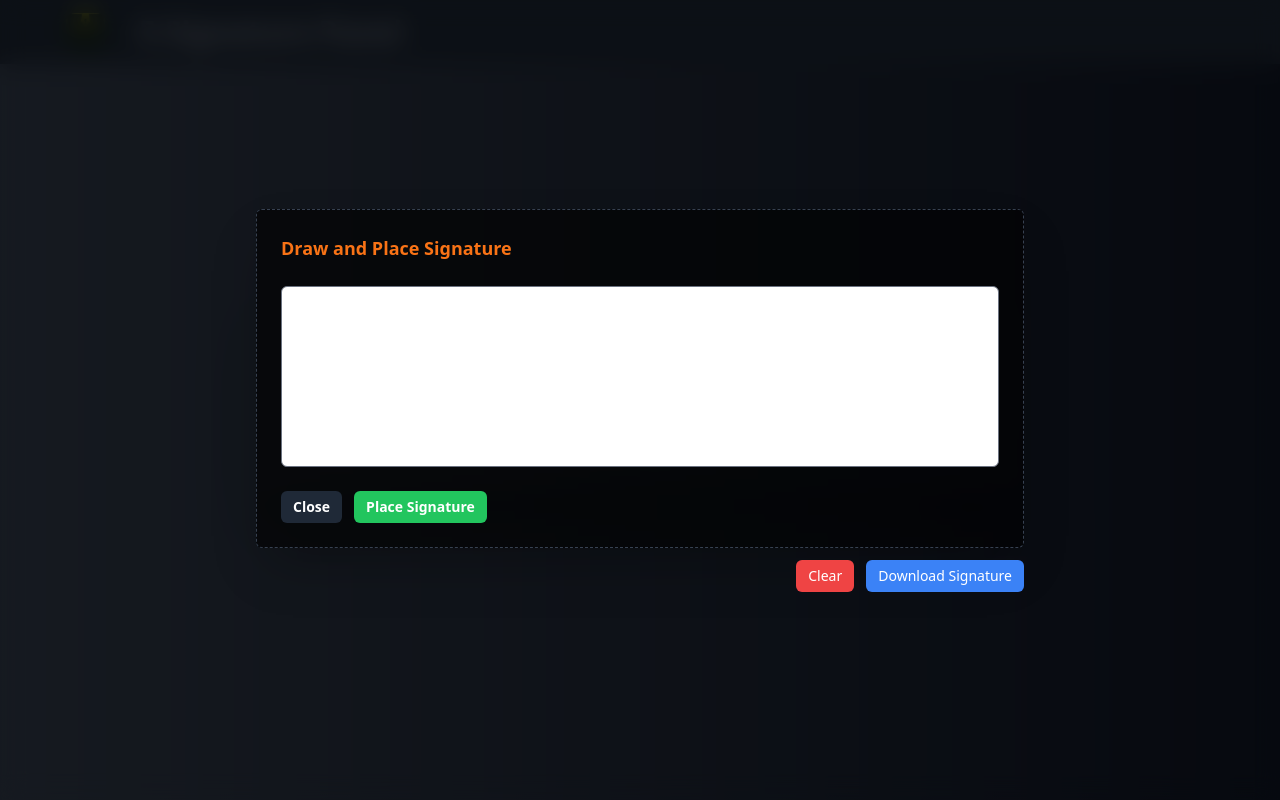
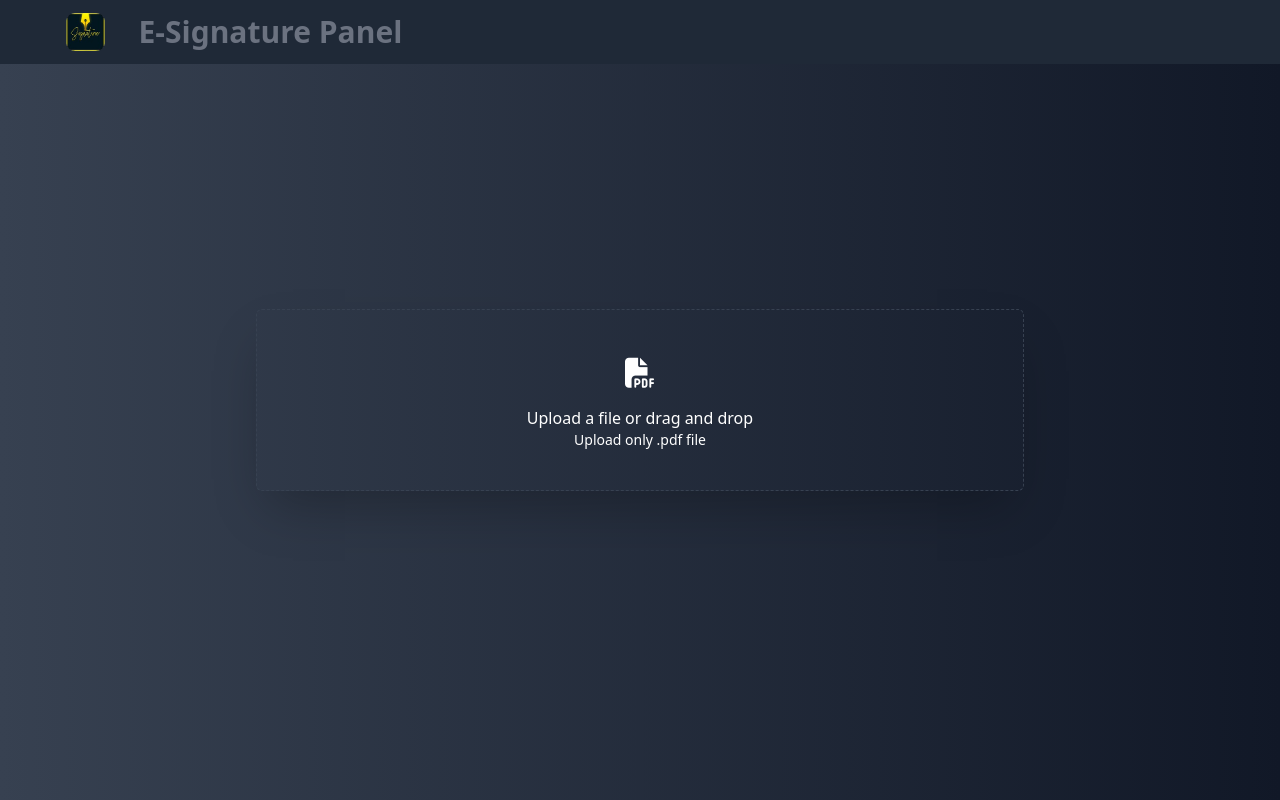
Before and after one commit to venky-123-debug/eSignature, a Svelte app: page / in a window 1280 px wide. Built offline with nearby package versions, Linux system fonts and the light colour scheme.

Commit message:
transparent sign issue fixed

```diff
--- a/src/Pages/Panel/index.svelte
+++ b/src/Pages/Panel/index.svelte
@@ -1,95 +1,18 @@
 <script>
-  import { onMount } from "svelte"
   import Header from "./components/header.svelte"
   import Upload from "./components/upload.svelte"
   import TopSubNav from "./components/topSubNav.svelte"
   import SignaturePanel from "./shared/signaturePanel.svelte"
 
-  let canvas
-  let ctx
-  let isDrawing = false
-  let signatureDrawn = false
   let showSignPanel = false
   let pdf
   let showPdf = false
+  let signImg
 
-  onMount(() => {
-    try {
-      if (canvas) {
-        ctx = canvas.getContext("2d")
-      }
-    } catch (error) {
-      console.error(error)
-    }
-  })
-
-  const startDrawing = (e) => {
-    isDrawing = true
-    draw(e)
+  $:{
+    console.log(signImg);
   }
 
-  const draw = (e) => {
-    if (!isDrawing) return
-
-    ctx.lineWidth = 2
-    ctx.lineCap = "round"
-    ctx.strokeStyle = "#000"
-
-    ctx.lineTo(e.clientX - canvas.offsetLeft, e.clientY - canvas.offsetTop)
-    ctx.stroke()
-    ctx.beginPath()
-    ctx.moveTo(e.clientX - canvas.offsetLeft, e.clientY - canvas.offsetTop)
-
-    signatureDrawn = true
-  }
-
-  const startDrawingTouch = (e) => {
-    isDrawing = true
-    drawTouch(e.touches[0])
-  }
-
-  const drawTouch = (e) => {
-    if (!isDrawing) return
-
-    ctx.lineWidth = 2.5
-    ctx.lineCap = "round"
-    ctx.strokeStyle = "#000"
-
-    ctx.lineTo(e.clientX - canvas.offsetLeft, e.clientY - canvas.offsetTop)
-    ctx.stroke()
-    ctx.beginPath()
-    ctx.moveTo(e.clientX - canvas.offsetLeft, e.clientY - canvas.offsetTop)
-
-    signatureDrawn = true
-  }
-
-  const stopDrawing = () => {
-    isDrawing = false
-    ctx.beginPath()
-  }
-
-  const clearCanvas = () => {
-    ctx.clearRect(0, 0, canvas.width, canvas.height)
-    signatureDrawn = false // Reset signature drawn
-  }
-
-  const downloadSignature = () => {
-    const url = canvas.toDataURL("image/png")
-    const link = document.createElement("a")
-    link.href = url
-    link.download = "signature.png"
-    document.body.appendChild(link)
-    link.click()
-    document.body.removeChild(link)
-  }
-
-  const placeSign = () => {
-    try {
-      console.log(canvas.toDataURL("image/png"))
-    } catch (error) {
-      console.error(error);
-    }
-  }
 </script>
 
 <div class="relative flex min-h-screen w-screen flex-col items-center justify-center gap-3 overflow-hidden bg-gradient-to-r from-gray-700 to-gray-900">
@@ -98,4 +21,4 @@
   <Upload bind:pdf bind:showPdf />
 </div>
 
-<SignaturePanel on:mousedown={startDrawing} on:mousemove={draw} on:mouseup={stopDrawing} on:mouseout={stopDrawing} on:touchstart={startDrawingTouch} on:touchmove={drawTouch} on:touchend={drawTouch} bind:canvas bind:signatureDrawn bind:showSignPanel on:click={clearCanvas} on:downloadSignature={downloadSignature} on:close={() => (showSignPanel = false)} on:ok={placeSign}/>
+<SignaturePanel bind:showSignPanel bind:signImg/>
--- a/src/Pages/Panel/shared/signaturePanel.svelte
+++ b/src/Pages/Panel/shared/signaturePanel.svelte
@@ -1,27 +1,136 @@
 <script>
-  import { createEventDispatcher } from "svelte"
+  import { createEventDispatcher, onMount } from "svelte"
   const dispatch = createEventDispatcher()
+  export let signImg
   export let showSignPanel = false
-  export let canvas
-  export let signatureDrawn = false
-  export let showPdf = false
+
+  let canvas
+  let ctx
+  let isDrawing = false
+  let signatureDrawn = false
+  let showPdf = false
+
+  onMount(() => {
+    try {
+      if (canvas) {
+        ctx = canvas.getContext("2d")
+      }
+    } catch (error) {
+      console.error(error)
+    }
+  })
+
+  const startDrawing = (e) => {
+    isDrawing = true
+    draw(e)
+  }
+
+  const draw = (e) => {
+    if (!isDrawing) return
+
+    ctx.lineWidth = 2
+    ctx.lineCap = "round"
+    ctx.strokeStyle = "#000"
+
+    ctx.lineTo(e.clientX - canvas.offsetLeft, e.clientY - canvas.offsetTop)
+    ctx.stroke()
+    ctx.beginPath()
+    ctx.moveTo(e.clientX - canvas.offsetLeft, e.clientY - canvas.offsetTop)
+
+    signatureDrawn = true // Set signature drawn to true
+  }
+
+  const startDrawingTouch = (e) => {
+    isDrawing = true
+    drawTouch(e.touches[0])
+  }
+
+  const drawTouch = (e) => {
+    if (!isDrawing) return
+    ctx.clearRect(0, 0, canvas.width, canvas.height)
+
+    ctx.lineWidth = 2.5
+    ctx.lineCap = "round"
+    ctx.strokeStyle = "#000"
+
+    ctx.lineTo(e.clientX - canvas.offsetLeft, e.clientY - canvas.offsetTop)
+    ctx.stroke()
+    ctx.beginPath()
+    ctx.moveTo(e.clientX - canvas.offsetLeft, e.clientY - canvas.offsetTop)
+
+    signatureDrawn = true // Set signature drawn to true
+  }
+
+  const stopDrawing = () => {
+    isDrawing = false
+    ctx.beginPath()
+  }
+
+  const clearCanvas = () => {
+    ctx.clearRect(0, 0, canvas.width, canvas.height)
+    signatureDrawn = false // Reset signature drawn
+  }
+
+  const downloadSignature = () => {
+    const url = canvas.toDataURL("image/png")
+    const link = document.createElement("a")
+    link.href = url
+    link.download = "signature.png"
+    document.body.appendChild(link)
+    link.click()
+    document.body.removeChild(link)
+  }
+  const placeSign = () => {
+    const aspectRatio = 5.5 / 1.2
+
+    // Calculate new dimensions while maintaining aspect ratio
+    let newWidth, newHeight
+    if (canvas.width / canvas.height > aspectRatio) {
+      newWidth = (canvas.height * aspectRatio) / 1.5
+      newHeight = canvas.height
+    } else {
+      newWidth = canvas.width / 1.5
+      newHeight = canvas.width / aspectRatio
+    }
+
+    // Create a temporary canvas to hold the resized image
+    const tempCanvas = document.createElement("canvas")
+    const tempCtx = tempCanvas.getContext("2d")
+
+    // Set the new canvas dimensions
+    tempCanvas.width = newWidth
+    tempCanvas.height = newHeight
+
+    // Set transparent background
+    tempCtx.clearRect(0, 0, tempCanvas.width, tempCanvas.height)
+
+    // Draw the original signature onto the temporary canvas with the new dimensions
+    tempCtx.drawImage(canvas, 0, 0, newWidth, newHeight)
+
+    // Update the signImg with the resized signature with transparent background
+    signImg = tempCanvas.toDataURL("image/png")
+  }
+
+  const closePanel = () => {
+    try {
+      showSignPanel = false
+      clearCanvas()
+    } catch (error) {
+      console.error(error)
+    }
+  }
 </script>
 
-<div class:hidden={showSignPanel && showPdf} class="relative z-10">
+<div class:hidden={!showSignPanel && !showPdf} class="relative z-10">
   <div class="fixed inset-0 z-30 bg-black/60 backdrop-blur-md transition-opacity" />
   <div class="fixed inset-0 z-40 flex w-screen flex-col items-center justify-center gap-3 overflow-y-auto">
-    <div class="flex h-auto w-3/5 flex-col bg-black/60 rounded-md gap-6 border border-dashed border-gray-700 p-6 shadow-2xl">
-      <h1 class="text-left font-semibold text-lg text-orange-500">Draw and Place Signature</h1>
-      <!-- svelte-ignore a11y-mouse-events-have-key-events -->
-      <canvas on:mousedown on:mousemove on:mouseup on:mouseout on:touchstart on:touchmove on:touchend bind:this={canvas} width="400" height="100" class="z-30 cursor-pointer rounded-md border border-gray-500 bg-white" />
-      <div class="flex w-full items-center justify-start gap-3">
-        <button on:click={() => dispatch("close")} type="button" class="flex min-w-fit items-center justify-center rounded-md bg-gray-800 px-3 py-1.5 text-sm font-semibold text-white hover:bg-gray-900 active:bg-gray-800">Close</button>
-        <button disabled={!signatureDrawn} on:click={() => dispatch("ok")} type="button" class="flex min-w-fit items-center justify-center rounded-md bg-green-500 px-3 py-1.5 text-sm font-semibold text-white hover:bg-green-600 active:bg-green-500 disabled:cursor-not-allowed">Place Signature</button>
-      </div>
-    </div>
-    <div class="flex w-3/5 items-center justify-end gap-3">
-      <button on:click type="button" class="flex min-w-[36px] items-center justify-center rounded-md bg-red-500 px-3 py-1.5 text-sm text-white hover:bg-red-600 active:bg-red-500 disabled:cursor-not-allowed" disabled={!signatureDrawn}>Clear</button>
-      <button on:click={() => dispatch("downloadSignature")} type="button" class="flex min-w-[36px] items-center justify-center rounded-md bg-blue-500 px-3 py-1.5 text-sm text-white hover:bg-blue-600 active:bg-blue-500 disabled:cursor-not-allowed" disabled={!signatureDrawn}>Download Signature</button>
+    <!-- svelte-ignore a11y-mouse-events-have-key-events -->
+    <canvas on:mousedown={startDrawing} on:mousemove={draw} on:mouseup={stopDrawing} on:mouseout={stopDrawing} on:touchstart={startDrawingTouch} on:touchmove={drawTouch} on:touchend={drawTouch} bind:this={canvas} width="400" height="200" class="z-30 cursor-pointer rounded-md border border-gray-500 bg-white" />
+    <div class="flex items-center justify-center gap-3">
+      <button on:click={closePanel} type="button" class="flex min-w-fit items-center justify-center rounded-md bg-gray-800 px-3 py-1.5 text-sm font-semibold text-white hover:bg-gray-900 active:bg-gray-800">Close</button>
+      <button on:click={placeSign} type="button" class="flex min-w-fit items-center justify-center rounded-md bg-green-500 px-3 py-1.5 text-sm font-semibold text-white hover:bg-green-600 active:bg-green-500 disabled:cursor-not-allowed" disabled={!signatureDrawn}>Place Signature</button>
+      <button on:click={clearCanvas} type="button" class="flex min-w-[36px] items-center justify-center rounded-md bg-red-500 px-3 py-1.5 text-sm text-white hover:bg-red-600 active:bg-red-500 disabled:cursor-not-allowed" disabled={!signatureDrawn}>Clear</button>
+      <button on:click={downloadSignature} type="button" class="flex min-w-[36px] items-center justify-center rounded-md bg-blue-500 px-3 py-1.5 text-sm text-white hover:bg-blue-600 active:bg-blue-500 disabled:cursor-not-allowed" disabled={!signatureDrawn}>Download Signature</button>
     </div>
   </div>
 </div>
```
